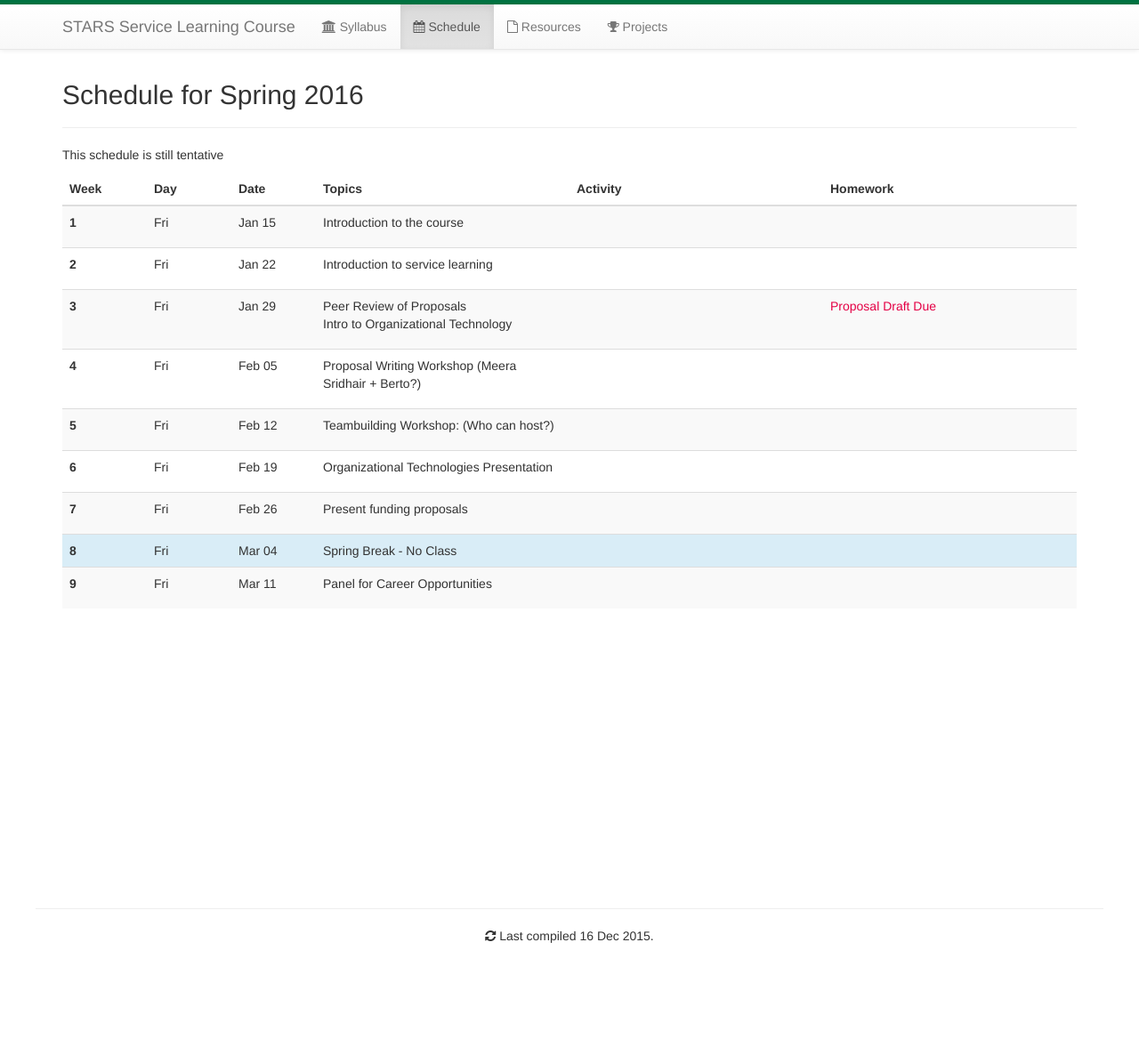
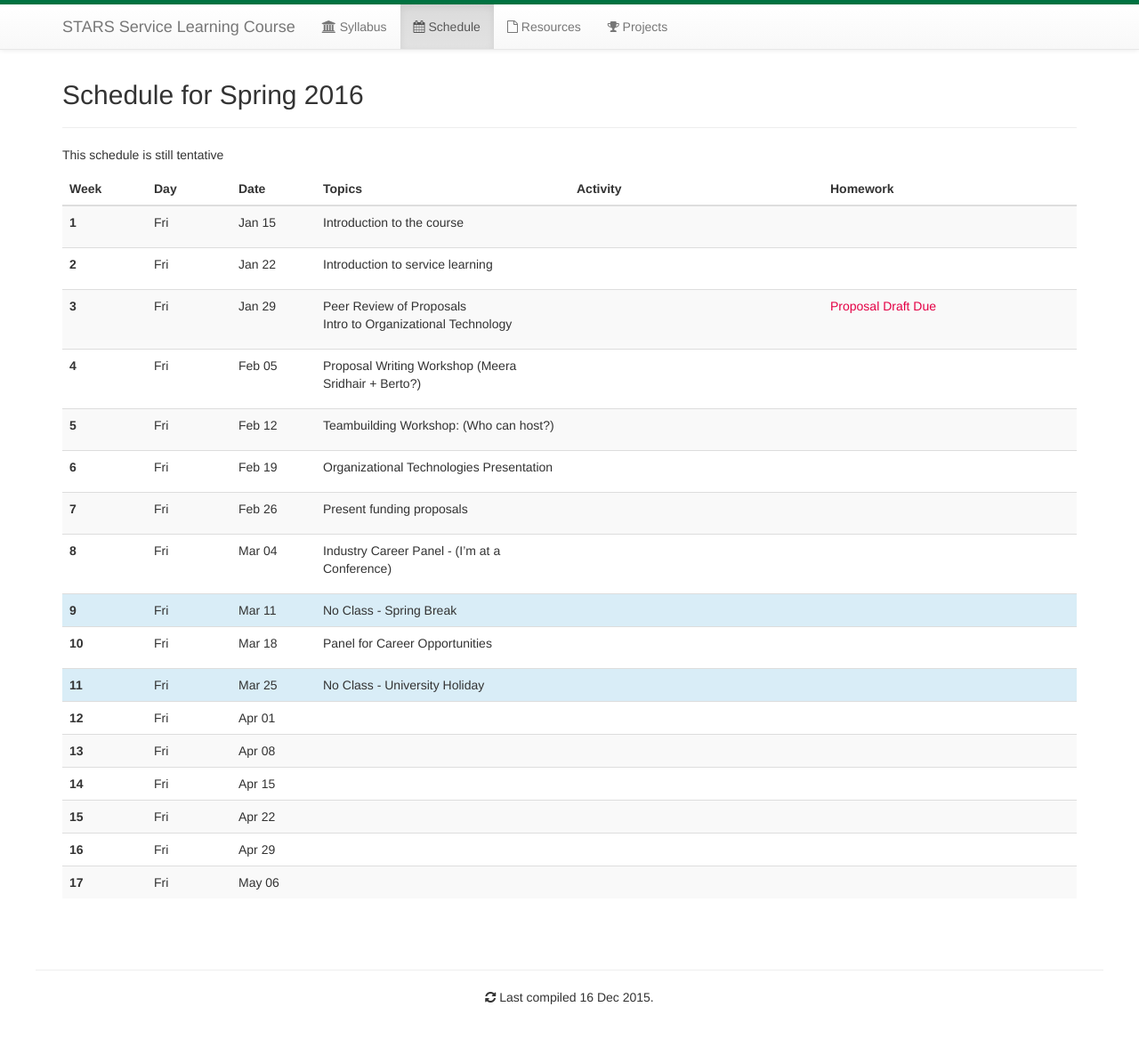
Before and after one commit to stevemacn/service-learning-course, a Jekyll site: the page built from schedule.html, in a window 1280 px wide and 1171 px high. Shown: the top 1168 px of the window at 89% size. Built offline with Jekyll 4.4.1, drawn with Linux system fonts in a browser that asks for light colours; nearby versions of some CDN libraries.

Commit message:
add correct leture place + time, fill in calendar

```diff
--- a/_config.yml
+++ b/_config.yml
@@ -13,8 +13,8 @@
 office-location: "Woodward 300"
 schedule-link: https://stevemacn.youcanbook.me/
 
-lecture-time: "Fri 1-2pm"
-lecture-location: "TBD"
+lecture-time: "Fri 2-4:45pm"
+lecture-location: "CHHS 122"
 
 encoding: utf-8
 timezone: America/New_York
--- a/_data/lectures.yml
+++ b/_data/lectures.yml
@@ -62,11 +62,52 @@
 #
 -
   date: 2016-3-4
-  info:
+  info: Industry Career Panel - (I'm at a Conference)
   hw:
-  break: Spring Break - No Class
+
 
 -
   date: 2016-3-11
+  info: No Class - Spring Break
+  hw:
+  break: No Class - Spring Break
+-
+  date: 2016-3-18
   info: Panel for Career Opportunities
   hw:
+
+-
+  date: 2016-3-25
+  info: No Class - University Holiday
+  hw:
+  break: No Class - University Holiday
+
+-
+  date: 2016-4-1
+  info:
+  hw:
+
+-
+  date: 2016-4-8
+  info:
+  hw:
+
+-
+  date: 2016-4-15
+  info:
+  hw:
+
+-
+  date: 2016-4-22
+  info:
+  hw:
+
+-
+  date: 2016-4-29
+  info:
+  hw:
+
+-
+  date: 2016-5-6
+  info:
+  hw:
--- a/_layouts/top.html
+++ b/_layouts/top.html
@@ -3,9 +3,11 @@
   <head>
     <meta charset="utf-8">
     <meta name="viewport" content="width=device-width, initial-scale=1.0">
-    <meta name="description" content="">
-    <meta name="author" content="">
-    <title>{{ page.title }}</title>
+    <meta name="description" content="Course webpage for STARS: Service Learning Course - ITCS 1610, ITCS 3210, ITCS 3211, ITCS 3212">
+    <meta name="author" content="Stephen MacNeil">
+    <title>STARS - {{ page.title }}</title>
+
+    <link rel="shortcut icon" href="http://registrar.uncc.edu/sites/all/themes/unc_charlotte/favicon.ico" type="image/vnd.microsoft.icon" />
 
     <link rel="stylesheet" href="https://maxcdn.bootstrapcdn.com/font-awesome/4.4.0/css/font-awesome.min.css">
     <link rel="stylesheet" href="https://maxcdn.bootstrapcdn.com/bootstrap/3.3.5/css/bootstrap.min.css">
```
